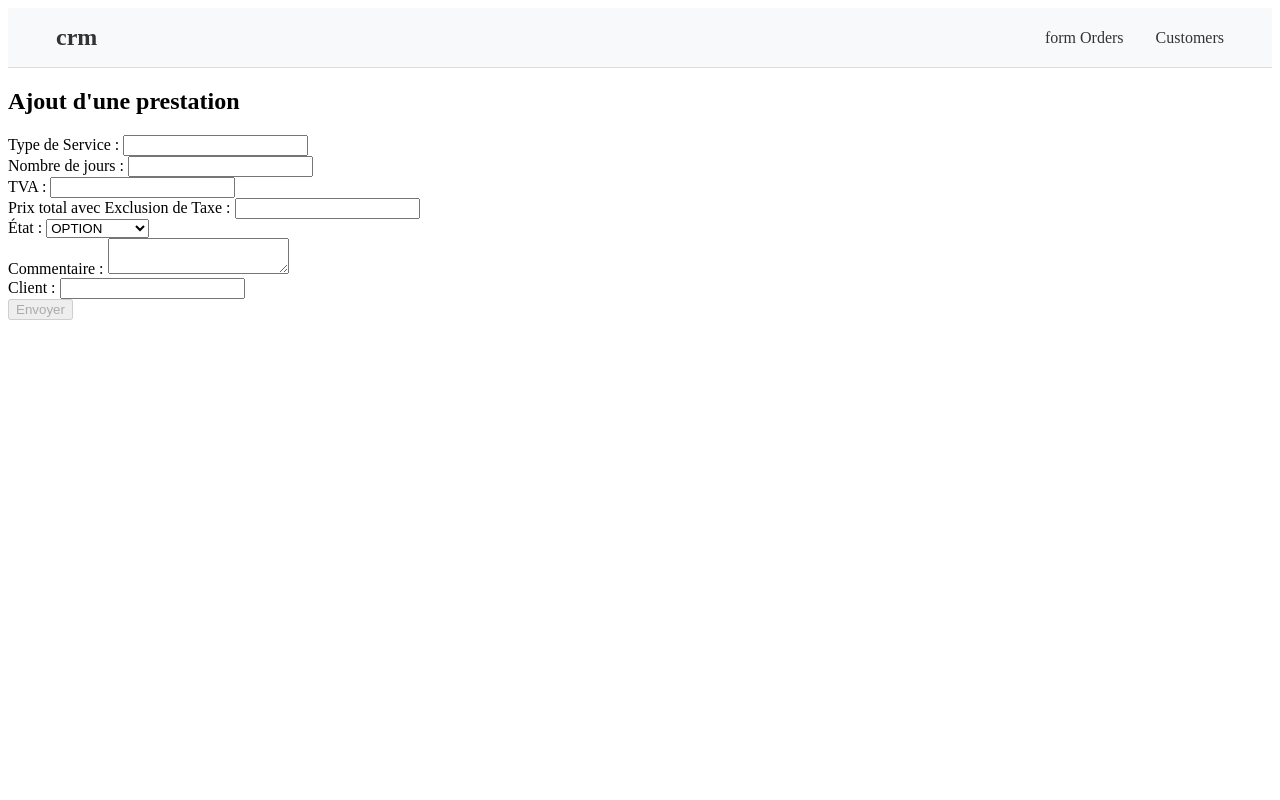
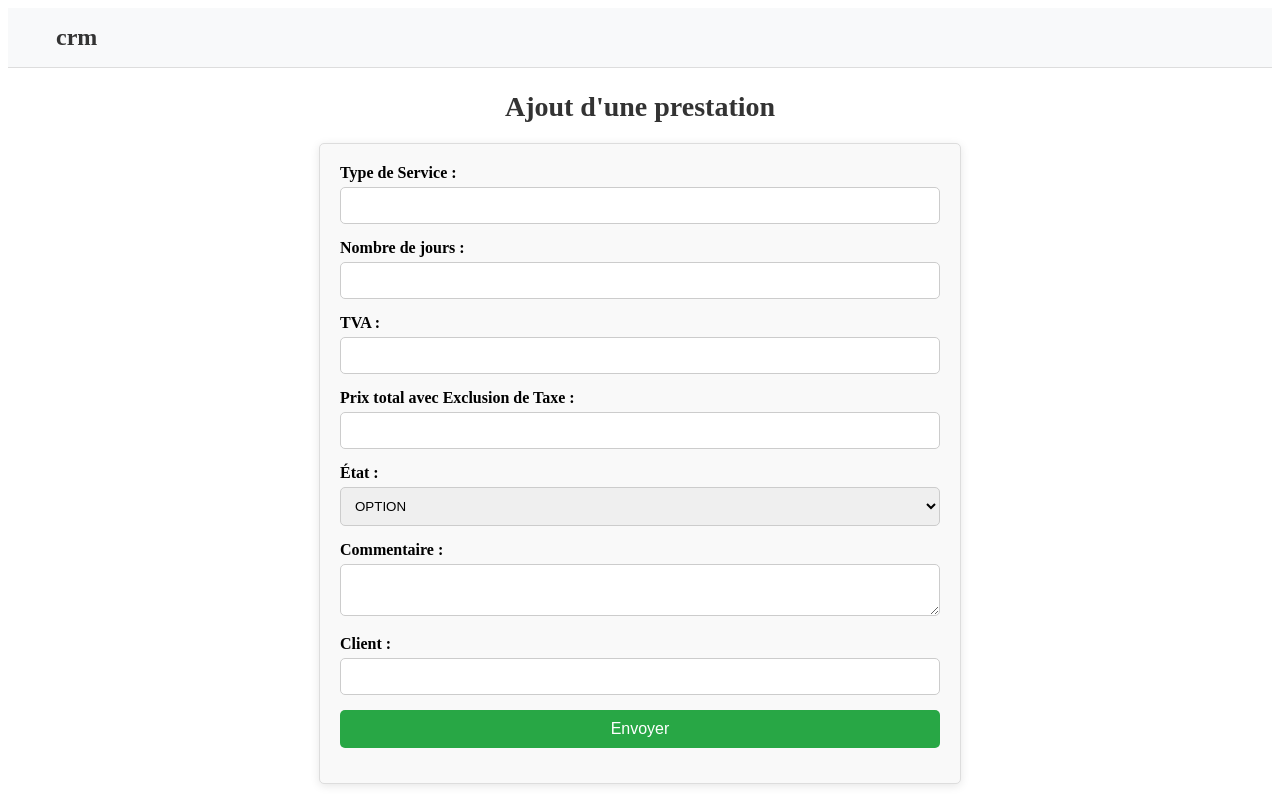
Before and after one commit to 2024-03-06-PRF-AURA-CDA2-LYON/tp-crm-groupe-1-front, an Angular app: page /orders/form in a window 1280 px wide. Built offline with nearby package versions, Linux system fonts and the light colour scheme.

Commit message:
update ui & ux for customer and order

```diff
--- a/src/app/app.component.css
+++ b/src/app/app.component.css
@@ -0,0 +1,85 @@
+/* Style global */
+body {
+  font-family: Arial, sans-serif;
+  margin: 0;
+  padding: 0;
+  background-color: #f4f4f4;
+  color: #333;
+}
+
+/* Conteneur principal */
+.container {
+  max-width: 1200px;
+  margin: 0 auto;
+  padding: 20px;
+}
+
+/* En-tête */
+header {
+  background-color: #007bff;
+  color: white;
+  padding: 20px;
+  text-align: center;
+}
+
+/* Navigation */
+nav {
+  display: flex;
+  justify-content: center;
+  margin: 20px 0;
+}
+
+nav a {
+  margin: 0 15px;
+  color: white;
+  text-decoration: none;
+  padding: 10px 15px;
+  border-radius: 5px;
+  transition: background-color 0.3s;
+}
+
+nav a:hover {
+  background-color: #0056b3;
+}
+
+/* Section principale */
+.main {
+  display: flex;
+  flex-wrap: wrap;
+  gap: 20px;
+}
+
+/* Card (ex: pour les clients ou services) */
+.card {
+  flex: 1 1 calc(33.333% - 20px);
+  background-color: white;
+  border-radius: 5px;
+  box-shadow: 0 2px 5px rgba(0, 0, 0, 0.1);
+  padding: 20px;
+  text-align: center;
+}
+
+/* Bouton */
+button {
+  background-color: #28a745;
+  color: white;
+  border: none;
+  border-radius: 5px;
+  padding: 10px 20px;
+  font-size: 16px;
+  cursor: pointer;
+  transition: background-color 0.3s;
+}
+
+button:hover {
+  background-color: #218838;
+}
+
+/* Pied de page */
+footer {
+  text-align: center;
+  padding: 20px;
+  background-color: #333;
+  color: white;
+  margin-top: 20px;
+}
--- a/src/app/components/customers/customer-form/customer-form.component.css
+++ b/src/app/components/customers/customer-form/customer-form.component.css
@@ -0,0 +1,55 @@
+form {
+  max-width: 600px;
+  margin: 20px auto;
+  padding: 20px;
+  background-color: #f9f9f9;
+  border-radius: 8px;
+  box-shadow: 0 2px 10px rgba(0, 0, 0, 0.1);
+}
+
+h5 {
+  text-align: center;
+  color: #333;
+  margin-bottom: 20px;
+}
+
+div {
+  margin-bottom: 15px;
+}
+
+label {
+  display: block;
+  margin-bottom: 5px;
+  font-weight: bold;
+}
+
+input[type="text"],
+input[type="email"],
+input[type="password"],
+select {
+  width: 100%;
+  padding: 10px;
+  border: 1px solid #ccc;
+  border-radius: 4px;
+  font-size: 16px;
+}
+
+button {
+  width: 100%;
+  padding: 10px;
+  background-color: #007bff;
+  color: white;
+  border: none;
+  border-radius: 4px;
+  font-size: 16px;
+  cursor: pointer;
+}
+
+button:hover {
+  background-color: #0056b3;
+}
+
+.error {
+  color: red;
+  font-size: 14px;
+}
--- a/src/app/components/customers/customer-list/customer-list.component.css
+++ b/src/app/components/customers/customer-list/customer-list.component.css
@@ -0,0 +1,58 @@
+h5 {
+  text-align: center;
+  color: #333;
+  margin: 20px 0;
+}
+
+table {
+  width: 100%;
+  border-collapse: collapse;
+  margin-bottom: 20px;
+}
+
+th {
+  background-color: #007bff;
+  color: white;
+  padding: 10px;
+  text-align: left;
+}
+
+td {
+  padding: 10px;
+  border: 1px solid #ddd;
+}
+
+tr:nth-child(even) {
+  background-color: #f2f2f2;
+}
+
+tr:hover {
+  background-color: #e0e0e0;
+}
+
+.empty-message {
+  text-align: center;
+  color: #888;
+  font-style: italic;
+}
+
+button {
+  margin: 10px;
+  background-color: #007bff;
+  color: white;
+  border: none;
+  border-radius: 5px;
+  padding: 10px 20px;
+  font-size: 16px;
+  cursor: pointer;
+  transition: background-color 0.3s ease;
+}
+
+button:hover {
+  background-color: #0056b3;
+}
+
+button:focus {
+  outline: none;
+  box-shadow: 0 0 5px rgba(0, 123, 255, 0.5);
+}
--- a/src/app/components/customers/customer-list/customer-list.component.html
+++ b/src/app/components/customers/customer-list/customer-list.component.html
@@ -1,4 +1,6 @@
+
 <h5>Liste des Clients</h5>
+<button routerLink="/customers/form">Ajouter un client</button>
 <table border="1">
   <thead>
   <tr>
--- a/src/app/components/customers/customer-list/customer-list.component.ts
+++ b/src/app/components/customers/customer-list/customer-list.component.ts
@@ -3,13 +3,15 @@ import { BehaviorSubject, type Observable } from 'rxjs';
 import {CustomerService} from "../../../services/customer.service";
 import {CustomerType} from "../../../models/Customer.type";
 import {AsyncPipe, NgForOf} from "@angular/common";
+import {RouterLink} from "@angular/router";
 
 @Component({
   selector: 'app-customer-list',
   standalone: true,
   imports: [
     AsyncPipe,
-    NgForOf
+    NgForOf,
+    RouterLink
   ],
   templateUrl: './customer-list.component.html',
   styleUrl: './customer-list.component.css'
--- a/src/app/components/orders/orders-form/orders-form.component.css
+++ b/src/app/components/orders/orders-form/orders-form.component.css
@@ -0,0 +1,65 @@
+h2 {
+  font-size: 28px;
+  margin-bottom: 20px;
+  text-align: center;
+  color: #333;
+}
+
+form {
+  max-width: 600px;
+  margin: 0 auto;
+  padding: 20px;
+  border: 1px solid #ddd;
+  border-radius: 5px;
+  background-color: #f9f9f9;
+  box-shadow: 0 2px 10px rgba(0, 0, 0, 0.1);
+}
+
+div {
+  margin-bottom: 15px;
+}
+
+label {
+  display: block;
+  margin-bottom: 5px;
+  font-weight: bold;
+}
+
+input[type="text"],
+input[type="number"],
+select,
+textarea {
+  width: 100%;
+  padding: 10px;
+  border: 1px solid #ccc;
+  border-radius: 5px;
+  box-sizing: border-box;
+  transition: border-color 0.3s;
+}
+
+input:focus,
+select:focus,
+textarea:focus {
+  border-color: #007bff;
+}
+
+button {
+  width: 100%;
+  padding: 10px;
+  font-size: 16px;
+  color: white;
+  background-color: #28a745;
+  border: none;
+  border-radius: 5px;
+  cursor: pointer;
+  transition: background-color 0.3s;
+}
+
+button:hover {
+  background-color: #218838;
+}
+
+.error {
+  color: red;
+  font-size: 12px;
+}
--- a/src/app/components/orders/orders-list/orders-list.component.css
+++ b/src/app/components/orders/orders-list/orders-list.component.css
@@ -0,0 +1,85 @@
+/* Conteneur principal */
+.container {
+  max-width: 1200px;
+  margin: 20px auto;
+  padding: 20px;
+  background-color: #ffffff;
+  border-radius: 8px;
+  box-shadow: 0 4px 15px rgba(0, 0, 0, 0.1);
+}
+
+/* Style pour le titre */
+h2 {
+  font-size: 28px;
+  text-align: center;
+  color: #333;
+  margin-bottom: 20px;
+}
+
+/* Groupe de boutons */
+.button-group {
+  display: flex;
+  justify-content: center;
+  margin-bottom: 20px;
+}
+
+.btn {
+  margin: 0 10px;
+  padding: 10px 20px;
+  color: white;
+  border: none;
+  border-radius: 5px;
+  cursor: pointer;
+  transition: background-color 0.3s ease;
+}
+
+/* Bouton pour ajouter une prestation */
+.add-btn {
+  background-color: #28a745; /* Vert */
+}
+
+.add-btn:hover {
+  background-color: #218838; /* Vert foncé */
+}
+
+/* Bouton pour la liste des clients */
+.list-btn {
+  background-color: #007bff; /* Bleu */
+}
+
+.list-btn:hover {
+  background-color: #0056b3; /* Bleu foncé */
+}
+
+/* Style pour le tableau */
+.styled-table {
+  width: 100%;
+  border-collapse: collapse;
+  margin-bottom: 20px;
+}
+
+.styled-table th, .styled-table td {
+  padding: 12px;
+  text-align: left;
+  border: 1px solid #ddd;
+}
+
+.styled-table thead {
+  background-color: #007bff;
+  color: white;
+}
+
+.styled-table tbody tr {
+  transition: background-color 0.3s;
+}
+
+.styled-table tbody tr:hover {
+  background-color: #f1f1f1;
+}
+
+/* Style pour les cellules vides */
+.styled-table td:empty::before {
+  content: 'N/A';
+  color: #aaa;
+  font-style: italic;
+}
--- a/src/app/components/orders/orders-list/orders-list.component.html
+++ b/src/app/components/orders/orders-list/orders-list.component.html
@@ -1,14 +1,19 @@
 <div class="container">
-  <h2>Liste des prestations</h2>
+  <h2>Liste des Prestations</h2>
 
-  <table border="1">
+  <div class="button-group">
+    <button class="btn add-btn" routerLink="/orders/form">Ajouter une Prestation</button>
+    <button class="btn list-btn" routerLink="/customers">Liste des Clients</button>
+  </div>
+
+  <table class="styled-table">
     <thead>
     <tr>
       <th>ID</th>
-        <th>Type de service</th>
-        <th>Nombre de jours</th>
+      <th>Type de Service</th>
+      <th>Nombre de Jours</th>
       <th>TVA</th>
-        <th>Total hors taxe</th>
+      <th>Total HT</th>
       <th>État</th>
       <th>Commentaire</th>
     </tr>
--- a/src/app/components/orders/orders-list/orders-list.component.ts
+++ b/src/app/components/orders/orders-list/orders-list.component.ts
@@ -2,12 +2,14 @@ import {Component, OnInit} from '@angular/core';
 import {NgForOf} from "@angular/common";
 import {OrderType} from "../../../models/Order.type";
 import {OrderService} from "../../../services/order.service";
+import {RouterLink} from "@angular/router";
 
 @Component({
   selector: 'app-orders-list',
   standalone: true,
   imports: [
-    NgForOf
+    NgForOf,
+    RouterLink
   ],
   templateUrl: './orders-list.component.html',
   styleUrl: './orders-list.component.css'
--- a/src/app/components/shared-components/header/header.component.html
+++ b/src/app/components/shared-components/header/header.component.html
@@ -1,13 +1,6 @@
 <header class="header">
   <div class="container">
-    <a href="#" class="logo">crm</a>
-    <nav class="nav">
-      <ul class="nav-list">
-        <li class="nav-item" routerLink="/orders/form"><a href="#" class="nav-link">form Orders</a></li>
-        <li class="nav-item" routerLink="/customers">
-          <a class="nav-link">Customers</a>
-        </li>
-      </ul>
-    </nav>
+    <a href="" class="logo">crm</a>
+
   </div>
 </header>
--- a/src/app/models/Customer.type.ts
+++ b/src/app/models/Customer.type.ts
@@ -14,5 +14,4 @@ export type CustomerType = {
   city: string;
   country: string;
   state: CustomerState;
-  order?: OrderType;
 }
```
Lines whose indentation alone changed are shown as unchanged.
